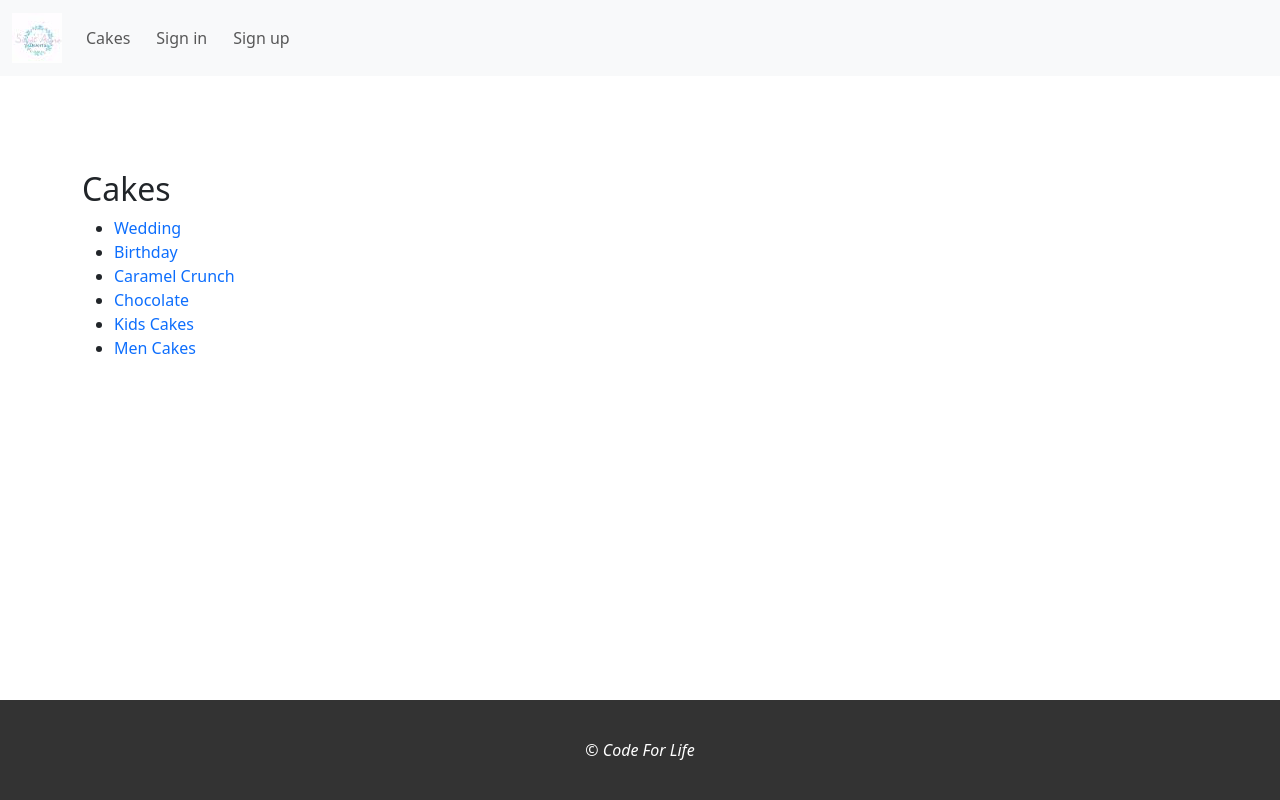
After one commit to Annette3125/sweet_adore_desserts, a Django app: page /cakes/ in a window 1280 px wide. The commit adds this page. Run offline with Django 5.2, Linux system fonts and the light colour scheme; data comes from the database, SQL or seed files in the repository.

Commit message:
create FBV for cakes and cake details, add urls, html files, navigation

```diff
--- a/desserts/templates/desserts/base.html
+++ b/desserts/templates/desserts/base.html
@@ -39,9 +39,21 @@
         <div class="collapse navbar-collapse" id="navbarNav">
           <ul class="navbar-nav">
 
+
+             <li class="nav-item">
+            <a class="nav-link" href="{% url 'cakes' %}">Cakes</a>
+           </li>
+
+
+
+
+
+
+
+
              {% if user.is_authenticated %}
               <li class="nav-item">
-                <a class="nav-link" href="#">My orders</a>
+                <a class="nav-link" href="{% url 'create_order' %}">My orders</a>
               </li>
               <li class="nav-item">
                 <form method="post" action="{% url 'logout' %}" style="display: inline;">
@@ -92,7 +104,7 @@
       {% block content %}
       {% endblock content %}
     </div>
-    <footer>&copy; Code Academy</footer>
+    <footer>&copy; Code For Life</footer>
     <!-- Custom JavaScript -->
     <script src="{% static 'desserts/js/main.js' %}"></script>
     <!-- Bootstrap JavaScript -->
--- /dev/null
+++ b/desserts/templates/desserts/cakes.html
@@ -0,0 +1,15 @@
+{% extends "desserts/base.html" %}
+
+{% load static %}
+{% block title %}Cakes{% endblock %}
+
+{% block content %}
+
+<h2>Cakes</h2>
+  <h5></h5>
+<ul>
+      {% for cake in cakes %}
+    <li><a href="{% url 'cake_details' cake.id %}">{{ cake.name }} </a></li>
+          {% endfor %}
+        </ul>
+{% endblock content %}
--- a/desserts/templates/desserts/index.html
+++ b/desserts/templates/desserts/index.html
@@ -9,7 +9,7 @@
    <h5><i>Delicious <strong>inspiring</strong> collection!</i> </h5>
    <p>Currently, You can order from these desserts:</p>
    <ul>
-    <li><strong>Cakes: </strong><a href="#">{{ num_cakes }}</a></li>
+    <li><strong>Cakes: </strong><a href="{% url 'cakes' %}">{{ num_cakes }}</a></li>
     <li><strong>Cookies: </strong><a href="#">{{ num_cookies }}</a></li>
     <li><strong>Cake Pops: </strong><a href="#">{{ num_cake_pops }}</a></li>
     </ul>
@@ -18,5 +18,5 @@
     <li><strong>Cocktails: </strong><a href="#">{{ num_cocktails_recipes }}</a></li>
    </ul>
   <div class="container" style="display: inline-block; width: 75%">{{ bar_chart|safe }}</div>
-<p>Number of your visits {{ num_visits }}.</p>
+<p>Indulge in the Flavour You Adore.</p>
 {% endblock content %}
--- a/desserts/urls.py
+++ b/desserts/urls.py
@@ -5,5 +5,7 @@ from . import views
 urlpatterns = [
     path("", views.index, name="index"),
     path("create_order", views.create_order, name="create_order"),
+    path("cakes/", views.cakes, name="cakes"),
+    path("cakes/<int:pk>", views.cake_details, name="cake_details")
 
 ]
--- a/desserts/views.py
+++ b/desserts/views.py
@@ -1,5 +1,5 @@
 from django.http import HttpResponseRedirect
-from django.shortcuts import render
+from django.shortcuts import render, get_object_or_404
 from django.views import generic
 from django.urls import reverse
 from .forms import OrderLineForm
@@ -32,3 +32,13 @@ def create_order(request):
     context = {"form": form, "action_url": reverse("create_order")}
 
     return render(request, "desserts/generic_form.html", context)
+
+
+def cakes(request):
+    cakes_ = Option.objects.all()
+    return render(request, "desserts/cakes.html", {"cakes": cakes_})
+
+
+def cake_details(request, pk):
+    cake_ = get_object_or_404(Option, pk=pk)
+    return render(request, "desserts/cake_details.html", {"cake": cake_})
```
Also changed, not shown: desserts/templates/desserts/cake_details.html (added, +14 -0 lines), sweet_adore_desserts.sqlite3.
